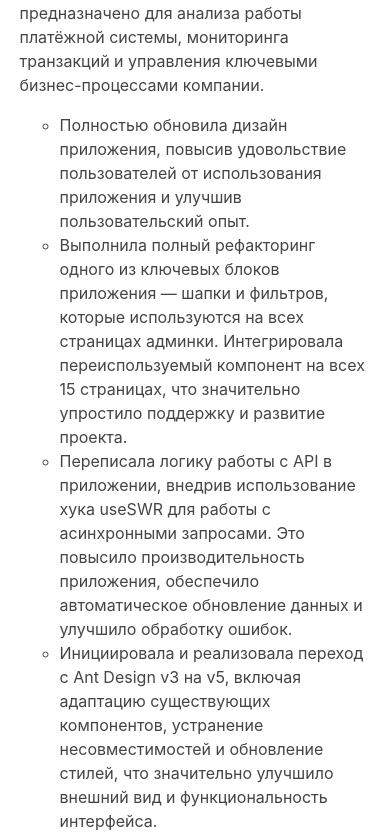
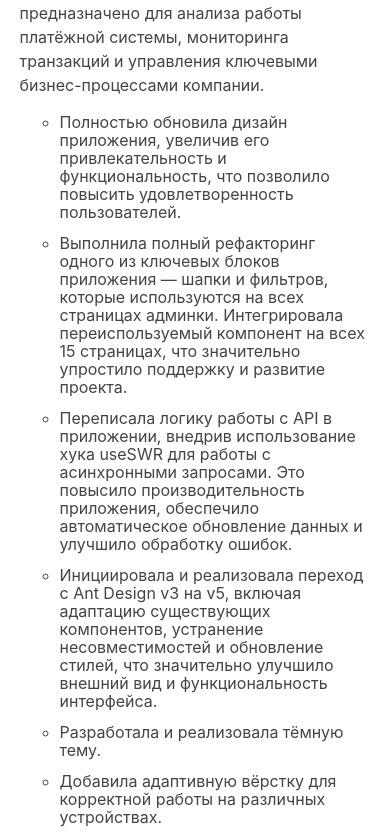
Before and after one commit to evakerrigan/eva-cv, a React (Vite) app: page / in a window 390 px wide. Shown: the part 3789-4624 px from the top of the page. Built offline with nearby package versions, Linux system fonts and the light colour scheme; a web font is replaced by a local one.

Commit message:
refactor: add style

```diff
--- a/src/App.css
+++ b/src/App.css
@@ -371,6 +371,11 @@
     display: none;
   }
 
+  .project-details li {
+    margin-bottom: 13px;
+    line-height: 18px;
+  }
+
   .project-image-mobile {
     width: 100%;
     margin-right: 20px;
--- a/src/data/workProjects.ts
+++ b/src/data/workProjects.ts
@@ -18,7 +18,7 @@
     description:
       "Разработка и поддержка административной панели для руководства платёжной системы. Приложение предназначено для анализа работы платёжной системы, мониторинга транзакций и управления ключевыми бизнес-процессами компании.",
     details: [
-      "Полностью обновила дизайн приложения, повысив удовольствие пользователей от использования приложения и улучшив пользовательский опыт.",
+      "Полностью обновила дизайн приложения, увеличив его привлекательность и функциональность, что позволило повысить удовлетворенность пользователей.",
       "Выполнила полный рефакторинг одного из ключевых блоков приложения — шапки и фильтров, которые используются на всех страницах админки. Интегрировала переиспользуемый компонент на всех 15 страницах, что значительно упростило поддержку и развитие проекта.",
       "Переписала логику работы с API в приложении, внедрив использование хука useSWR для работы с асинхронными запросами. Это повысило производительность приложения, обеспечило автоматическое обновление данных и улучшило обработку ошибок.",
       "Инициировала и реализовала переход с Ant Design v3 на v5, включая адаптацию существующих компонентов, устранение несовместимостей и обновление стилей, что значительно улучшило внешний вид и функциональность интерфейса.",
```
